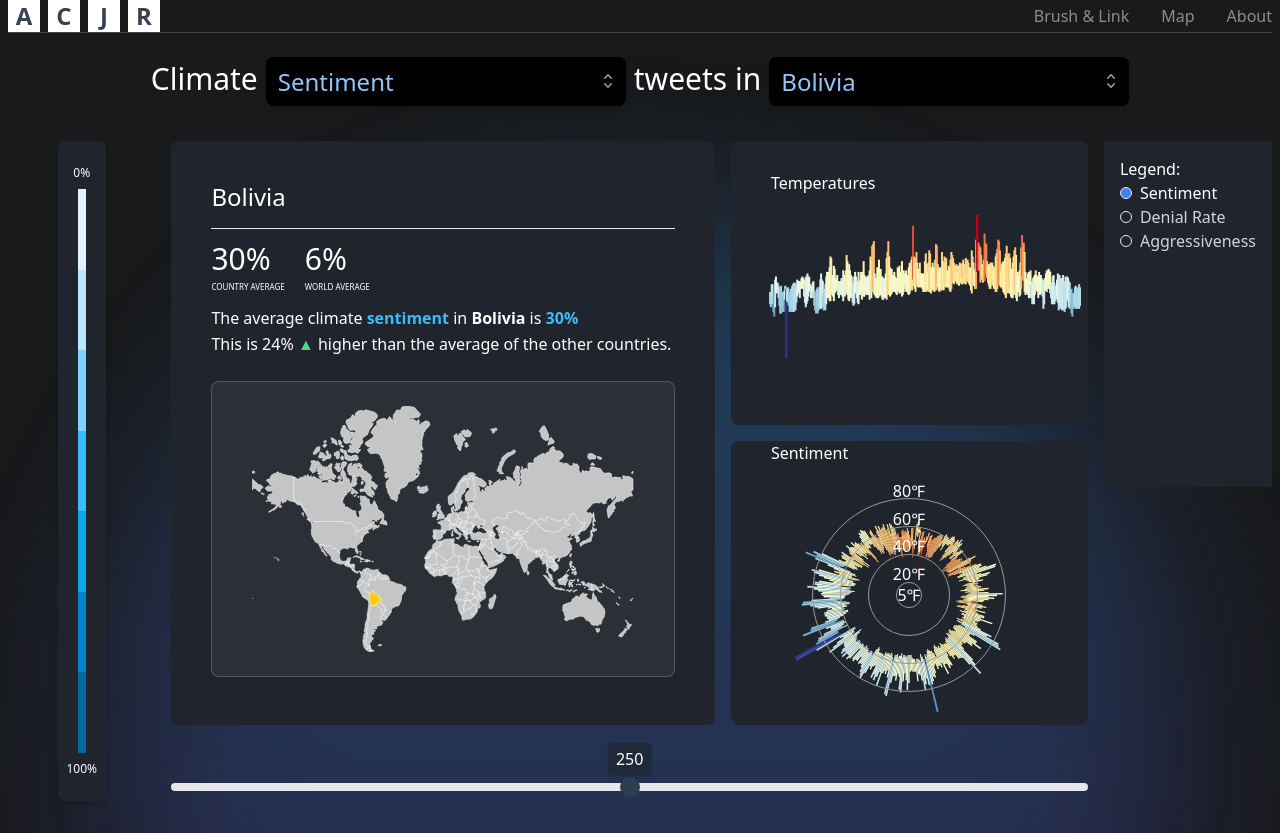
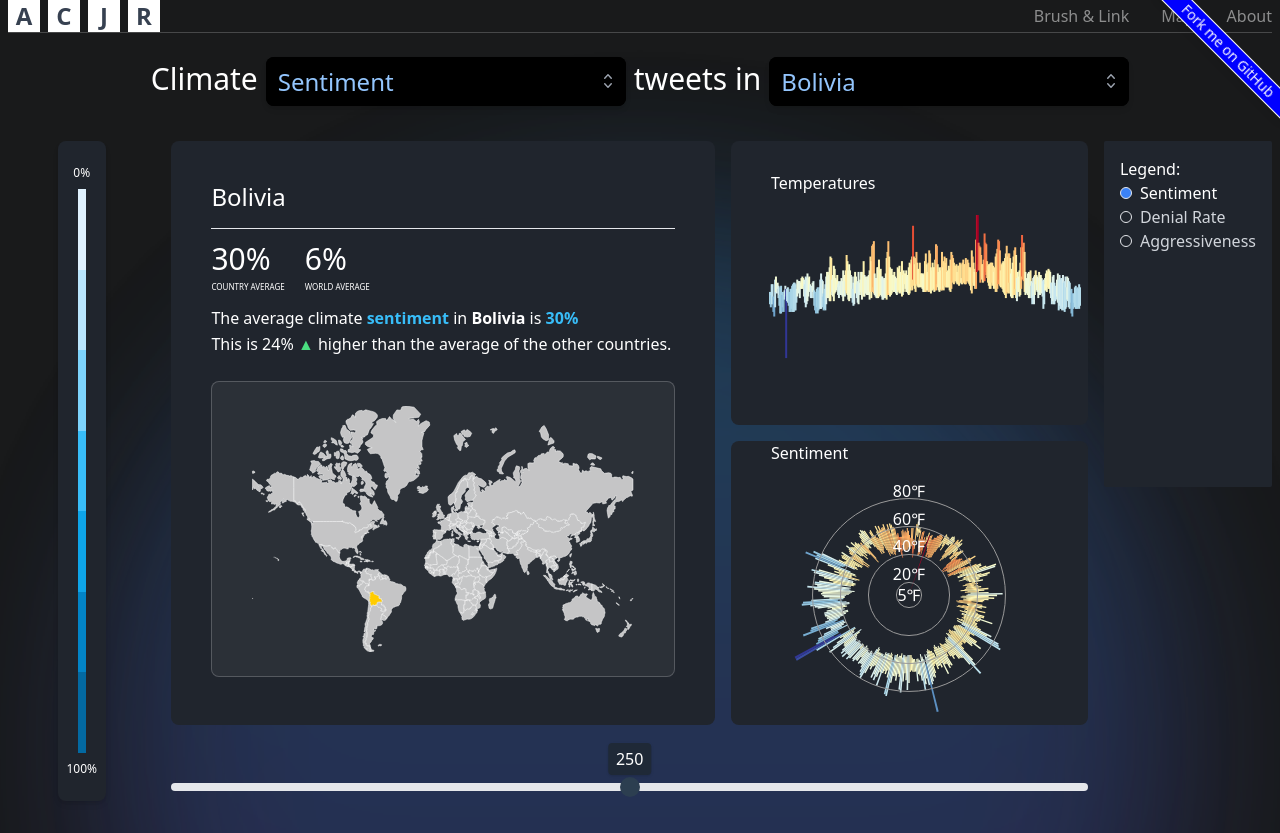
Before and after one commit to aiberk/infoVizGroup8, a Next.js app: page / in a window 1280 px wide. Built offline with nearby package versions, Linux system fonts and the light colour scheme.

Commit message:
added banner

```diff
--- /dev/null
+++ b/src/app/components/organisms/forkGithub/forkBanner.tsx
@@ -0,0 +1,15 @@
+import React from 'react';
+
+type Props = {};
+
+const ForkBanner = (props: Props) => {
+  return (
+    <div className="fixed top-0 right-0 bg-[#00F] text-white w-[200px] m-2 text-sm flex justify-center items-center shadow-lg transform rotate-45 translate-x-14 translate-y-8 border-t border-white border-b ">
+      <a href="https://github.com/aiberk/infoVizGroup8" target="_blank" rel="noopener noreferrer">
+        Fork me on GitHub
+      </a>
+    </div>
+  )
+}
+
+export default ForkBanner;
--- a/src/app/layout.tsx
+++ b/src/app/layout.tsx
@@ -4,7 +4,7 @@ import { Inter } from "next/font/google";
 import { SelectionProvider, useSelection } from "@/app/context/store";
 import "./globals.css";
 import Nav from "@/app/components/organisms/nav/nav";
-import Footer from "@/app/components/organisms/footer/footer";
+import ForkBanner from "@/app/components/organisms/forkGithub/forkBanner";
 
 const inter = Inter({ subsets: ["latin"] });
 
@@ -21,6 +21,7 @@ export default function RootLayout({
   return (
     <html lang="en">
       <body className=" px-2 flex flex-col">
+        <ForkBanner />
         <Nav />
         <SelectionProvider>{children}</SelectionProvider>
       </body>
```
